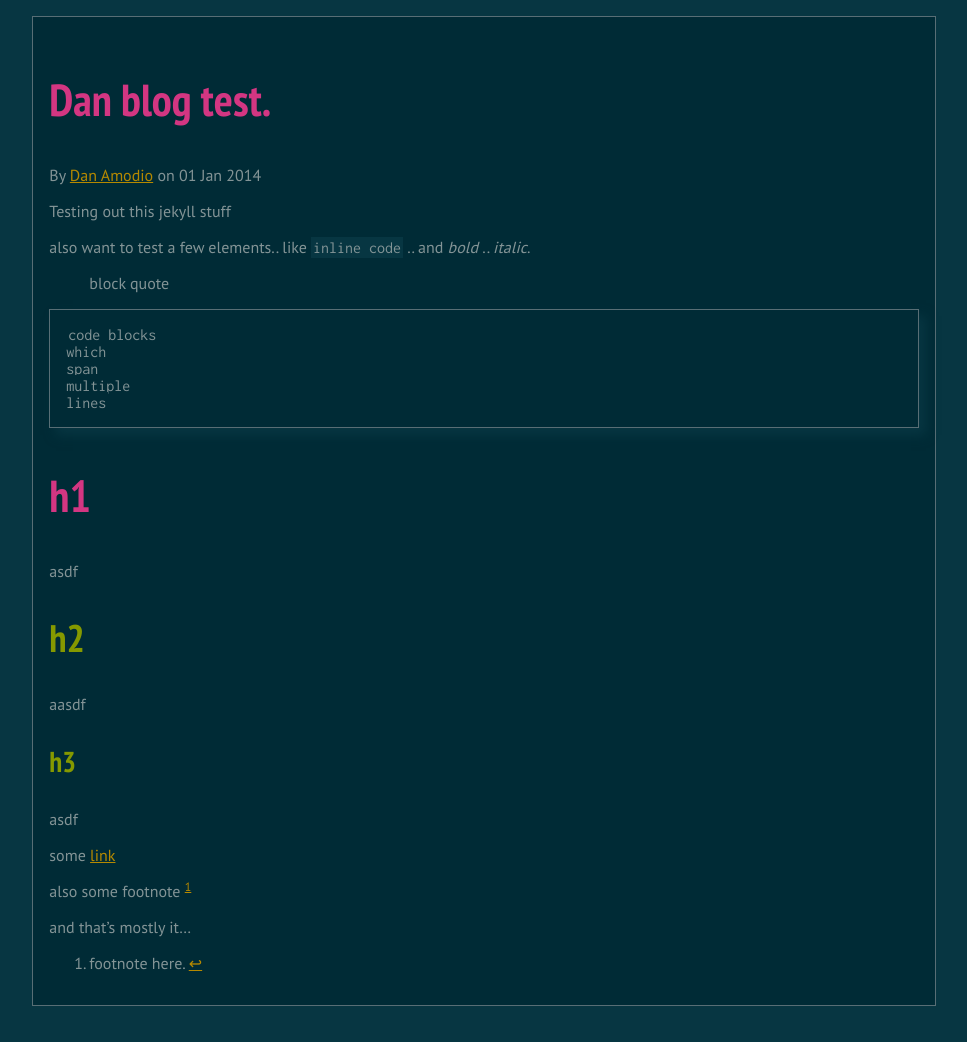
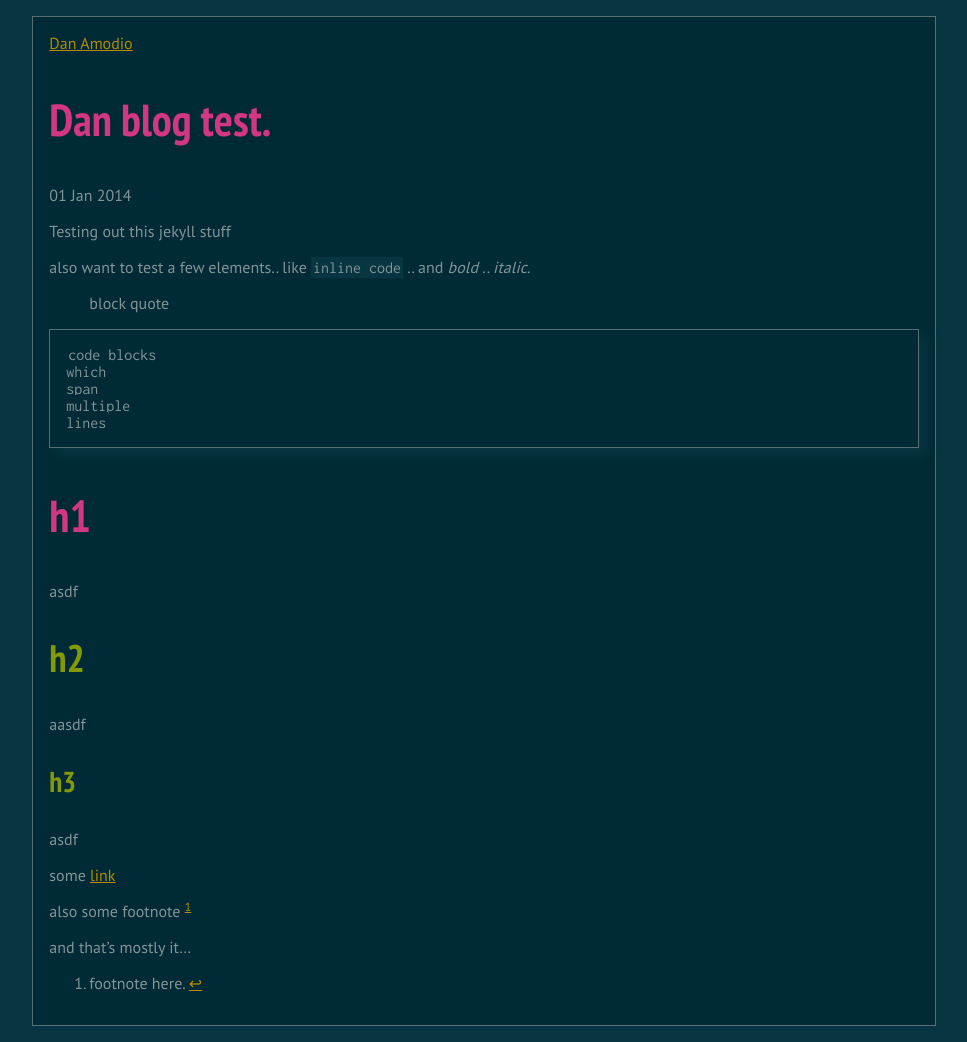
Before and after one commit to danamodio/danamodio.github.io, a Jekyll site: the page built from _posts/2014-01-01-test.md, in a window 1280 px wide. Shown: the whole page, without its empty margins (156-1123 px from the left). Built offline with Jekyll 4.4.1, drawn with Linux system fonts in a browser that asks for light colours.

Commit message:
changed post layout

```diff
--- a/_layouts/post.html
+++ b/_layouts/post.html
@@ -1,9 +1,10 @@
 ---
 layout: default
 ---
+<a href="/">Dan Amodio</a>
 <header>
     <h1>{{ page.title }}</h1>
-    By <a href="/">Dan Amodio</a> on <time>{{ page.date | date_to_string }}</time>
+    <time>{{ page.date | date_to_string }}</time>
 </header>
 
 {{ content }}
```
